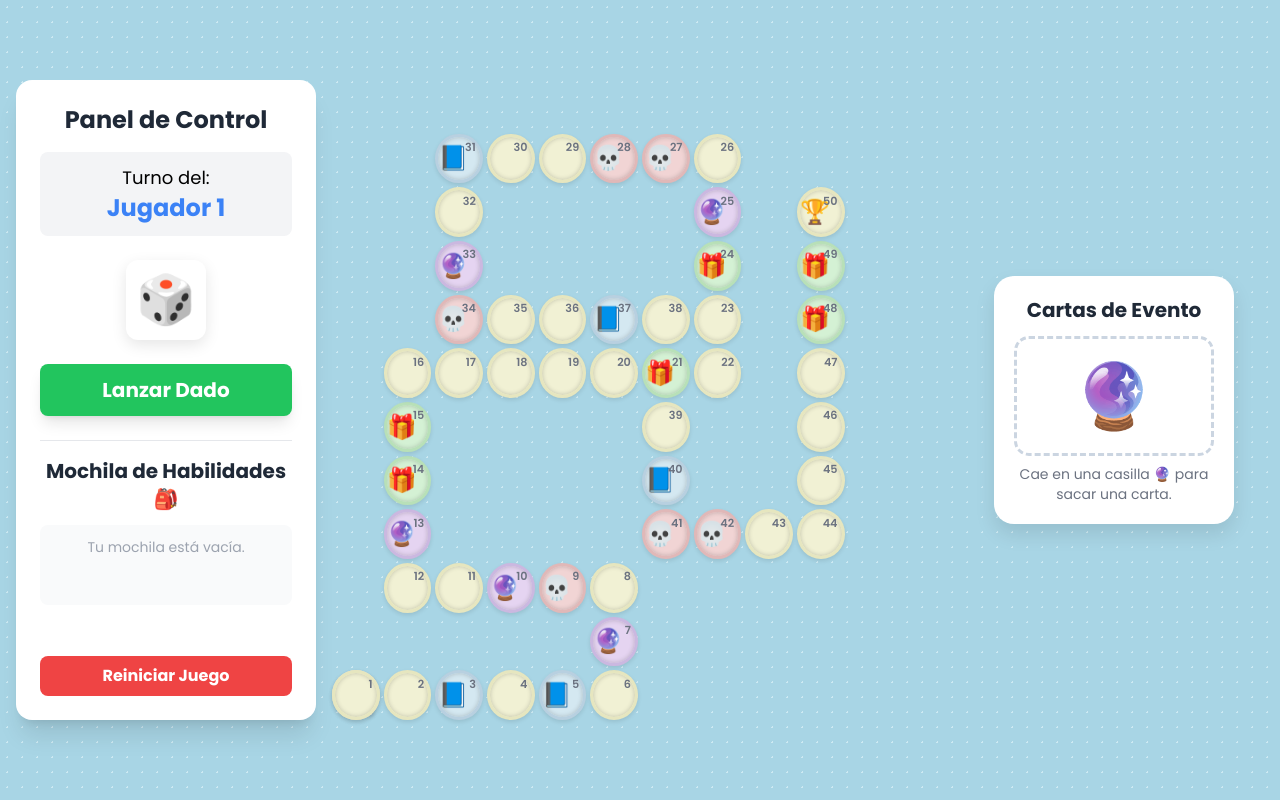
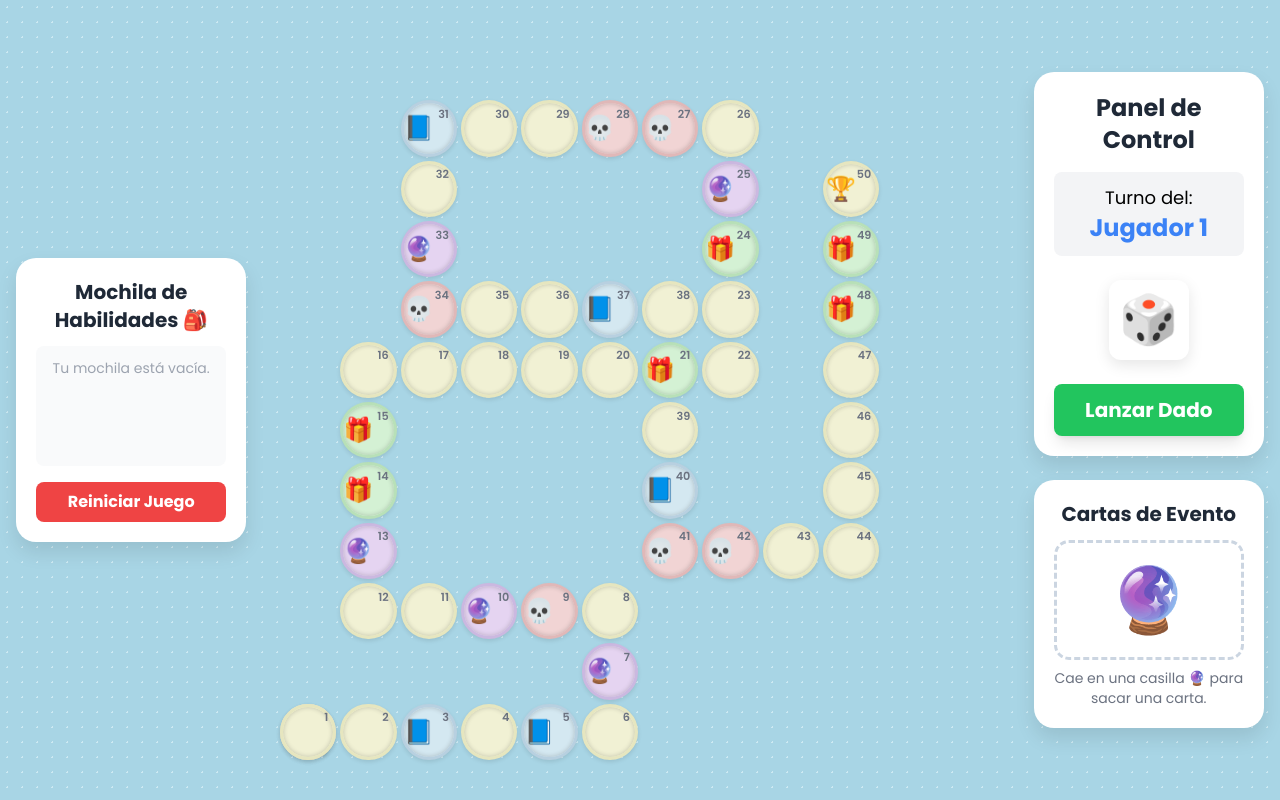
Before and after one commit to RolandoCalvillo/cncimentoria, a plain HTML site: page index.html in a window 1280 px wide. Both pictures are taken after a click on the button "¡Comenzar Aventura!". Drawn offline with nearby package versions, Linux system fonts and the light colour scheme.

Commit message:
Update index.html

```diff
--- a/index.html
+++ b/index.html
@@ -3,7 +3,7 @@
 <head>
     <meta charset="UTF-8">
     <meta name="viewport" content="width=device-width, initial-scale=1.0">
-    <title>Juego Vocacional 3.0</title>
+    <title>Juego Vocacional 3.1</title>
     <script src="https://cdn.tailwindcss.com"></script>
     <script src="https://cdnjs.cloudflare.com/ajax/libs/tone/14.7.77/Tone.js"></script>
     <link rel="preconnect" href="https://fonts.googleapis.com">
@@ -20,10 +20,10 @@
             display: grid;
             grid-template-columns: repeat(12, 1fr);
             grid-template-rows: repeat(12, 1fr);
-            width: 80vmin;
-            height: 80vmin;
-            max-width: 700px;
-            max-height: 700px;
+            width: 90vmin;
+            height: 90vmin;
+            max-width: 800px;
+            max-height: 800px;
             gap: 4px;
         }
         .square {
@@ -52,16 +52,16 @@
         .dice-rolling { transform: scale(1.1) rotate(360deg); }
         .modal.hidden { display: none; }
         .skill-icon { font-size: 1.5rem; }
-        #event-card-deck {
+        .panel {
             background: #fff;
             border-radius: 20px;
             padding: 20px;
             box-shadow: 0 10px 20px rgba(0,0,0,0.1);
             text-align: center;
-            width: 80%;
-            max-width: 250px;
+            width: 100%;
+            max-width: 300px;
         }
-        #event-card-deck .card-placeholder {
+        .card-placeholder {
             width: 100%;
             height: 120px;
             border: 3px dashed #cbd5e1;
@@ -88,13 +88,28 @@
     </div>
 
     <!-- Pantalla de Juego -->
-    <div id="game-screen" class="hidden w-full max-w-screen-xl mx-auto">
-        <div class="grid grid-cols-1 xl:grid-cols-4 gap-4 items-center">
+    <div id="game-screen" class="hidden w-full max-w-screen-2xl mx-auto">
+        <div class="grid grid-cols-1 lg:grid-cols-5 gap-6 items-center">
 
-            <!-- Panel Izquierdo: Control y Mochila -->
-            <div class="xl:col-span-1 bg-white p-6 rounded-2xl shadow-xl flex flex-col items-center order-2 xl:order-1 h-full">
-                <div id="control-panel" class="w-full">
-                    <h2 class="text-2xl font-bold text-gray-800 mb-4 text-center">Panel de Control</h2>
+            <!-- Panel Izquierdo: Mochila -->
+            <div class="lg:col-span-1 order-2 lg:order-1 flex justify-center">
+                <div class="panel">
+                    <h3 class="text-xl font-bold text-gray-800 mb-3">Mochila de Habilidades 🎒</h3>
+                    <div id="skills-container" class="min-h-[120px] bg-gray-50 p-3 rounded-lg grid grid-cols-3 gap-2"></div>
+                    <button id="restart-game-btn" class="w-full mt-4 bg-red-500 hover:bg-red-600 text-white font-bold py-2 px-4 rounded-lg transition">Reiniciar Juego</button>
+                </div>
+            </div>
+
+            <!-- Tablero de Juego (Centro) -->
+            <div class="lg:col-span-3 order-1 lg:order-2 flex justify-center items-center">
+                <div id="board" class="board-container"></div>
+            </div>
+
+            <!-- Panel Derecho: Controles y Eventos -->
+            <div class="lg:col-span-1 order-3 flex justify-center">
+                <div class="flex flex-col gap-6 w-full max-w-sm">
+                    <div id="control-panel" class="panel">
+                        <h2 class="text-2xl font-bold text-gray-800 mb-4">Panel de Control</h2>
                         <div id="turn-indicator" class="w-full text-center mb-6 p-3 rounded-lg bg-gray-100">
                             <p class="text-lg">Turno del:</p>
                             <p id="current-player-label" class="text-2xl font-bold"></p>
@@ -104,24 +119,11 @@
                         </div>
                         <button id="roll-dice-btn" class="w-full bg-green-500 hover:bg-green-600 text-white font-bold py-3 px-4 rounded-lg text-xl transition shadow-lg">Lanzar Dado</button>
                     </div>
-                <div id="backpack-panel" class="w-full mt-6 border-t pt-4">
-                    <h3 class="text-xl font-bold text-gray-800 mb-3 text-center">Mochila de Habilidades 🎒</h3>
-                    <div id="skills-container" class="min-h-[80px] bg-gray-50 p-3 rounded-lg grid grid-cols-3 gap-2"></div>
-                </div>
-                <button id="restart-game-btn" class="w-full mt-auto bg-red-500 hover:bg-red-600 text-white font-bold py-2 px-4 rounded-lg transition">Reiniciar Juego</button>
-            </div>
-
-            <!-- Tablero de Juego (Centro) -->
-            <div class="xl:col-span-2 order-1 xl:order-2 flex justify-center items-center">
-                <div id="board" class="board-container"></div>
-            </div>
-
-            <!-- Panel Derecho: Eventos -->
-            <div class="xl:col-span-1 order-3 flex flex-col items-center justify-center">
-                <div id="event-card-deck">
+                    <div id="event-card-deck" class="panel">
                          <h3 class="text-xl font-bold text-gray-800 mb-3">Cartas de Evento</h3>
                          <div class="card-placeholder">🔮</div>
                          <p class="text-gray-500 mt-2 text-sm">Cae en una casilla 🔮 para sacar una carta.</p>
+                    </div>
                 </div>
             </div>
         </div>
@@ -133,9 +135,7 @@
             <p id="message-emoji" class="text-6xl mb-4"></p>
             <h3 id="message-title" class="text-2xl font-bold text-gray-800 mb-2"></h3>
             <p id="message-text" class="text-gray-600 mb-6"></p>
-            <div id="message-buttons" class="flex flex-col gap-2">
-                <button id="close-message-btn" class="bg-sky-500 hover:bg-sky-600 text-white font-bold py-2 px-6 rounded-lg transition">Entendido</button>
-            </div>
+            <div id="message-buttons" class="flex flex-col gap-2"></div>
         </div>
     </div>
     <div id="event-modal" class="modal hidden fixed inset-0 bg-black bg-opacity-50 flex items-center justify-center p-4 z-50">
@@ -178,7 +178,7 @@
         let players = [], currentPlayerIndex = 0, boardSquares = [], gameInProgress = false;
         let sounds;
 
-        const setupScreen = document.getElementById('setup-screen'), gameScreen = document.getElementById('game-screen'), playerCountSlider = document.getElementById('player-count'), playerCountLabel = document.getElementById('player-count-label'), startGameBtn = document.getElementById('start-game-btn'), boardElement = document.getElementById('board'), currentPlayerLabel = document.getElementById('current-player-label'), diceFace = document.getElementById('dice-face'), rollDiceBtn = document.getElementById('roll-dice-btn'), messageModal = document.getElementById('message-modal'), messageEmoji = document.getElementById('message-emoji'), messageTitle = document.getElementById('message-title'), messageText = document.getElementById('message-text'), messageButtons = document.getElementById('message-buttons'), closeMessageBtn = document.getElementById('close-message-btn'), winnerModal = document.getElementById('winner-modal'), winnerText = document.getElementById('winner-text'), playAgainBtn = document.getElementById('play-again-btn'), restartGameBtn = document.getElementById('restart-game-btn'), skillsContainer = document.getElementById('skills-container'), eventModal = document.getElementById('event-modal'), eventTitle = document.getElementById('event-title'), eventText = document.getElementById('event-text'), eventOptions = document.getElementById('event-options');
+        const setupScreen = document.getElementById('setup-screen'), gameScreen = document.getElementById('game-screen'), playerCountSlider = document.getElementById('player-count'), playerCountLabel = document.getElementById('player-count-label'), startGameBtn = document.getElementById('start-game-btn'), boardElement = document.getElementById('board'), currentPlayerLabel = document.getElementById('current-player-label'), diceFace = document.getElementById('dice-face'), rollDiceBtn = document.getElementById('roll-dice-btn'), messageModal = document.getElementById('message-modal'), messageEmoji = document.getElementById('message-emoji'), messageTitle = document.getElementById('message-title'), messageText = document.getElementById('message-text'), messageButtons = document.getElementById('message-buttons'), winnerModal = document.getElementById('winner-modal'), winnerText = document.getElementById('winner-text'), playAgainBtn = document.getElementById('play-again-btn'), restartGameBtn = document.getElementById('restart-game-btn'), skillsContainer = document.getElementById('skills-container'), eventModal = document.getElementById('event-modal'), eventTitle = document.getElementById('event-title'), eventText = document.getElementById('event-text'), eventOptions = document.getElementById('event-options');
 
         function setupSounds() {
             sounds = {
@@ -276,7 +276,7 @@
                 player.skills.forEach(skillKey => {
                     const skill = skills[skillKey];
                     const skillEl = document.createElement('div');
-                    skillEl.classList.add('flex', 'flex-col', 'items-center', 'justify-center', 'p-1', 'bg-white', 'rounded');
+                    skillEl.classList.add('flex', 'flex-col', 'items-center', 'justify-center', 'p-1', 'bg-white', 'rounded', 'shadow-sm');
                     skillEl.innerHTML = `<span class="skill-icon">${skill.e}</span><span class="text-xs text-center">${skill.name}</span>`;
                     skillsContainer.appendChild(skillEl);
                 });
@@ -365,10 +365,14 @@
                     eventText.textContent = card.x;
                     eventOptions.innerHTML = '';
                     card.o.forEach(opt => {
-                        const btn = createButton(opt.t, () => {
+                        const btn = document.createElement('button');
+                        btn.textContent = opt.t;
+                        btn.classList.add('w-full', 'text-white', 'font-bold', 'py-2', 'px-6', 'rounded-lg', 'transition', 'bg-sky-500', 'hover:bg-sky-600');
+                        btn.onclick = () => {
+                            playSound('click');
                             eventModal.classList.add('hidden');
                             handleEventAction(opt.a);
-                        });
+                        };
                         eventOptions.appendChild(btn);
                     });
                     eventModal.classList.remove('hidden');
@@ -380,27 +384,46 @@
 
         async function handleEventAction(action) {
             const player = players[currentPlayerIndex];
+            let outcomeTitle = "Decisión Tomada";
+            let outcomeMessage = "Tu elección ha marcado tu camino.";
+            let outcomeEmoji = "👍";
+
             if (action.s && !player.skills.includes(action.s)) {
                 player.skills.push(action.s);
+                playSound('skill');
+                outcomeTitle = "¡Habilidad Obtenida!";
+                outcomeMessage = `Has añadido '${skills[action.s].name}' a tu mochila.`;
+                outcomeEmoji = skills[action.s].e;
+            }
+
             updateBackpack();
-                playSound('skill');
-            }
+
+            const endTurnCallback = async () => {
                 if (action.m) {
                     await movePlayerSmoothly(player, player.position, Math.max(0, Math.min(player.position + action.m, TOTAL_SQUARES)));
                 }
                 checkWinCondition();
+            };
+
+            showMessage(outcomeEmoji, outcomeTitle, outcomeMessage, [createButton("Continuar", endTurnCallback, true)]);
         }
 
-        function createButton(text, onClick, ...classes) {
+        function createButton(text, onClick, isAsync = false, ...classes) {
             const btn = document.createElement('button');
             btn.textContent = text;
             btn.classList.add('w-full', 'text-white', 'font-bold', 'py-2', 'px-6', 'rounded-lg', 'transition', ...classes);
             if(classes.length === 0) btn.classList.add('bg-sky-500', 'hover:bg-sky-600');
-            btn.addEventListener('click', () => {
+
+            const clickHandler = async () => {
                 playSound('click');
                 messageModal.classList.add('hidden');
+                if (isAsync) {
+                    await onClick();
+                } else {
                     onClick();
-            }, { once: true });
+                }
+            };
+            btn.addEventListener('click', clickHandler, { once: true });
             return btn;
         }
 
```
Lines whose indentation alone changed are shown as unchanged.
